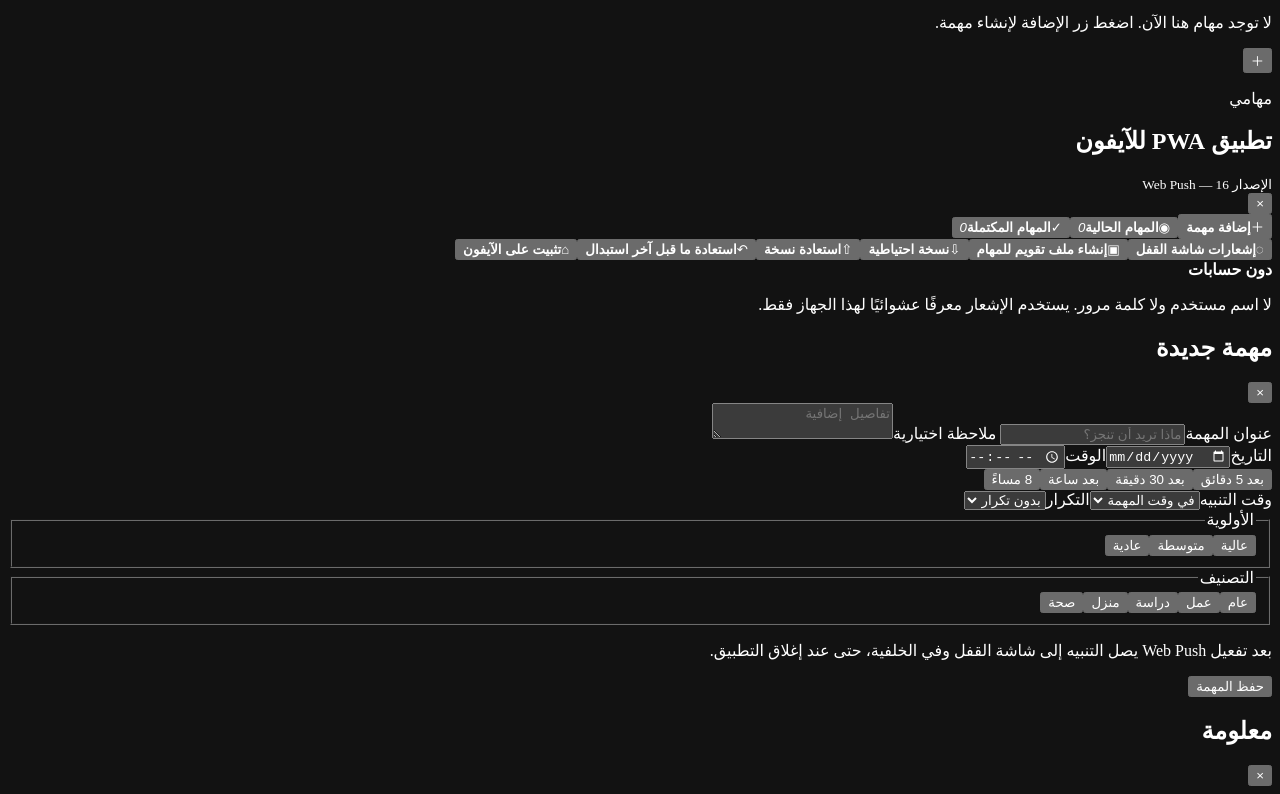
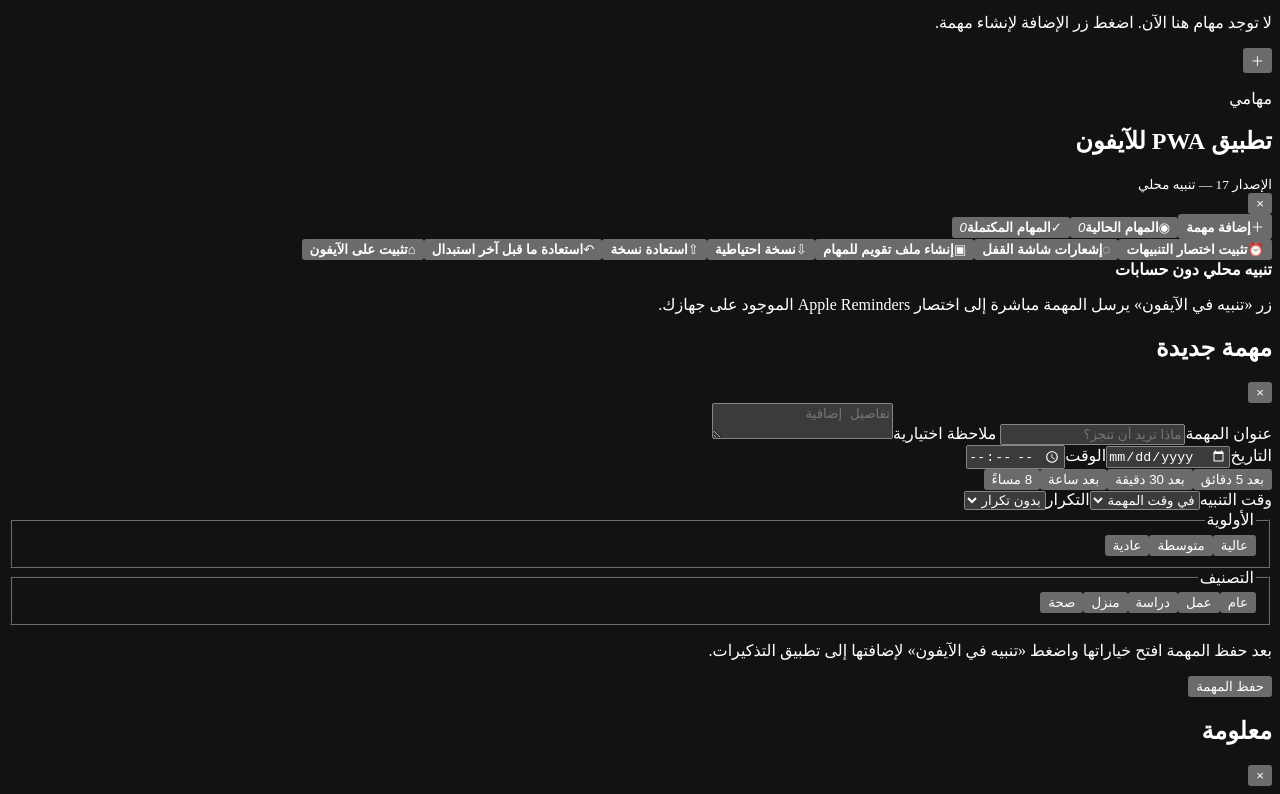
Before and after one commit to aljwaal1/iphone_tasks_pwa_demo, a website with bundled scripts: page index.html in a window 1280 px wide. Shown: the part 1724-2518 px from the top of the page. Built offline with nearby package versions, Linux system fonts and the light colour scheme.

Commit message:
إضافة تثبيت الاختصار المحلي إلى الواجهة

```diff
--- a/index.html
+++ b/index.html
@@ -8,7 +8,7 @@
   <meta name="apple-mobile-web-app-capable" content="yes">
   <meta name="apple-mobile-web-app-status-bar-style" content="black-translucent">
   <meta name="apple-mobile-web-app-title" content="مهامي">
-  <meta name="description" content="تطبيق مهام عربي PWA للآيفون يعمل دون حسابات، مع Web Push لشاشة القفل والعمل دون إنترنت.">
+  <meta name="description" content="تطبيق مهام عربي PWA للآيفون يعمل دون حسابات، مع اختصار محلي لتذكيرات Apple والعمل دون إنترنت.">
   <meta http-equiv="Content-Security-Policy" content="default-src 'self'; img-src 'self' data:; style-src 'self'; script-src 'self'; connect-src 'self' https://*.workers.dev; object-src 'none'; base-uri 'self'; form-action 'self'">
   <link rel="manifest" href="./manifest.webmanifest">
   <link rel="apple-touch-icon" href="./icon-192.png">
@@ -30,10 +30,10 @@
   <button class="fab" id="addTaskButton" type="button" aria-label="إضافة مهمة">＋</button>
   <div class="scrim" id="menuScrim" hidden></div>
   <aside class="side-menu" id="sideMenu" aria-hidden="true" aria-label="القائمة الرئيسية">
-    <div class="side-menu-header"><div><p class="eyebrow">مهامي</p><h2>تطبيق PWA للآيفون</h2><small>الإصدار 16 — Web Push</small></div><button class="icon-button compact" id="closeMenuButton" type="button" aria-label="إغلاق القائمة">×</button></div>
+    <div class="side-menu-header"><div><p class="eyebrow">مهامي</p><h2>تطبيق PWA للآيفون</h2><small>الإصدار 17 — تنبيه محلي</small></div><button class="icon-button compact" id="closeMenuButton" type="button" aria-label="إغلاق القائمة">×</button></div>
     <div class="menu-group"><button class="menu-item" type="button" data-menu-action="add"><span>＋</span><b>إضافة مهمة</b></button><button class="menu-item" type="button" data-menu-action="active"><span>◉</span><b>المهام الحالية</b><em id="menuActiveCount">0</em></button><button class="menu-item" type="button" data-menu-action="completed"><span>✓</span><b>المهام المكتملة</b><em id="menuCompletedCount">0</em></button></div>
-    <div class="menu-group"><button class="menu-item" type="button" data-menu-action="notifications"><span>◌</span><b>إشعارات شاشة القفل</b></button><button class="menu-item" type="button" data-menu-action="calendar"><span>▣</span><b>إنشاء ملف تقويم للمهام</b></button><button class="menu-item" type="button" data-menu-action="backup"><span>⇩</span><b>نسخة احتياطية</b></button><button class="menu-item" type="button" data-menu-action="restore"><span>⇧</span><b>استعادة نسخة</b></button><button class="menu-item" type="button" data-menu-action="recovery"><span>↶</span><b>استعادة ما قبل آخر استبدال</b></button><button class="menu-item" type="button" data-menu-action="install"><span>⌂</span><b>تثبيت على الآيفون</b></button></div>
-    <div class="privacy-note"><strong>دون حسابات</strong><p>لا اسم مستخدم ولا كلمة مرور. يستخدم الإشعار معرفًا عشوائيًا لهذا الجهاز فقط.</p></div>
+    <div class="menu-group"><button class="menu-item" type="button" data-menu-action="shortcut"><span>⏰</span><b>تثبيت اختصار التنبيهات</b></button><button class="menu-item" type="button" data-menu-action="notifications"><span>◌</span><b>إشعارات شاشة القفل</b></button><button class="menu-item" type="button" data-menu-action="calendar"><span>▣</span><b>إنشاء ملف تقويم للمهام</b></button><button class="menu-item" type="button" data-menu-action="backup"><span>⇩</span><b>نسخة احتياطية</b></button><button class="menu-item" type="button" data-menu-action="restore"><span>⇧</span><b>استعادة نسخة</b></button><button class="menu-item" type="button" data-menu-action="recovery"><span>↶</span><b>استعادة ما قبل آخر استبدال</b></button><button class="menu-item" type="button" data-menu-action="install"><span>⌂</span><b>تثبيت على الآيفون</b></button></div>
+    <div class="privacy-note"><strong>تنبيه محلي دون حسابات</strong><p>زر «تنبيه في الآيفون» يرسل المهمة مباشرة إلى اختصار Apple Reminders الموجود على جهازك.</p></div>
   </aside>
   <div class="modal-backdrop" id="taskModalBackdrop" hidden></div>
   <section class="bottom-sheet" id="taskSheet" role="dialog" aria-modal="true" aria-hidden="true" aria-labelledby="taskSheetTitle">
@@ -46,7 +46,7 @@
       <div class="two-columns"><label class="field"><span>وقت التنبيه</span><select id="reminderInput"><option value="0">في وقت المهمة</option><option value="5">قبل 5 دقائق</option><option value="15">قبل 15 دقيقة</option><option value="30">قبل 30 دقيقة</option><option value="60">قبل ساعة</option><option value="1440">قبل يوم</option></select></label><label class="field"><span>التكرار</span><select id="repeatInput"><option value="none">بدون تكرار</option><option value="daily">يوميًا</option><option value="weekly">أسبوعيًا</option><option value="monthly">شهريًا</option></select></label></div>
       <fieldset class="choice-fieldset"><legend>الأولوية</legend><div class="choice-row" id="priorityChoices"><button type="button" data-value="high" class="choice high">عالية</button><button type="button" data-value="medium" class="choice medium">متوسطة</button><button type="button" data-value="normal" class="choice normal selected">عادية</button></div></fieldset>
       <fieldset class="choice-fieldset"><legend>التصنيف</legend><div class="choice-row category-row" id="categoryChoices"><button type="button" data-value="عام" class="choice selected">عام</button><button type="button" data-value="عمل" class="choice">عمل</button><button type="button" data-value="دراسة" class="choice">دراسة</button><button type="button" data-value="منزل" class="choice">منزل</button><button type="button" data-value="صحة" class="choice">صحة</button></div></fieldset>
-      <p class="form-hint">بعد تفعيل Web Push يصل التنبيه إلى شاشة القفل وفي الخلفية، حتى عند إغلاق التطبيق.</p><button class="primary-button" id="saveTaskButton" type="submit">حفظ المهمة</button>
+      <p class="form-hint">بعد حفظ المهمة افتح خياراتها واضغط «تنبيه في الآيفون» لإضافتها إلى تطبيق التذكيرات.</p><button class="primary-button" id="saveTaskButton" type="submit">حفظ المهمة</button>
     </form>
   </section>
   <div class="modal-backdrop" id="infoModalBackdrop" hidden></div><section class="dialog" id="infoDialog" role="dialog" aria-modal="true" aria-hidden="true" aria-labelledby="infoDialogTitle"><header class="dialog-header"><h2 id="infoDialogTitle">معلومة</h2><button class="icon-button compact" id="closeInfoDialogButton" type="button" aria-label="إغلاق">×</button></header><div id="infoDialogBody" class="dialog-body"></div></section>
```
